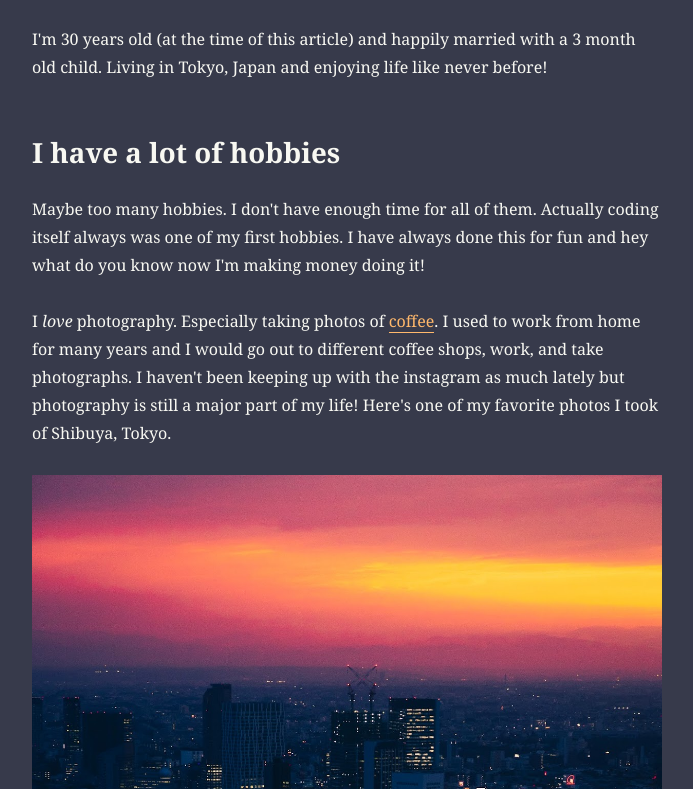
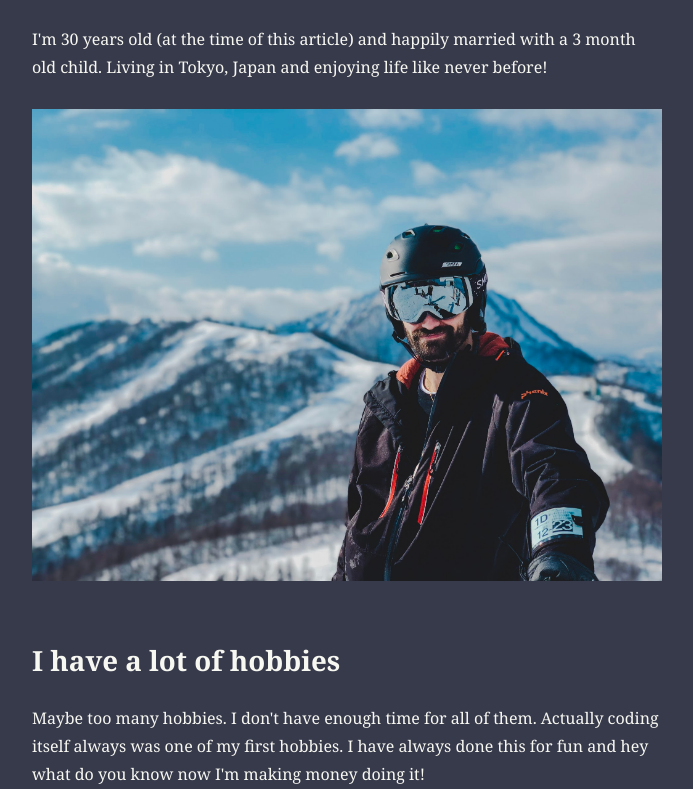
Before and after one commit to sct/sct.dev, a Gatsby site: page /its-about-time/ in a window 1280 px wide. Shown: the part 565-1354 px from the top of the page, without its empty margins (293-986 px from the left). Built offline with nearby package versions, Linux system fonts and the light colour scheme; Gatsby itself is replaced by a stand-in of ours; some packages are replaced by stand-ins of ours.

Commit message:
Add another photo to post

```diff
--- a/content/blog/its-about-time/index.md
+++ b/content/blog/its-about-time/index.md
@@ -11,6 +11,8 @@ Wow what's this? Some sort of _internet blog_ or something? Well I guess that's
 Well I can only answer one of those questions. I'm Ryan. I'm an engineer. I've been programming since I was about 11 years old. I was always fascinated with the web and wanted to build things for myself. So 11 year old me would sit in the local Barnes and Noble and read every programming book I could get my hands on. Started with Perl and as of this day I am knee deep in Javascript. Mainly focusing on the frontend side of things.
 
 I'm 30 years old (at the time of this article) and happily married with a 3 month old child. Living in Tokyo, Japan and enjoying life like never before!
+
+![Me!](./me.jpg)
 
 ## I have a lot of hobbies
 
```
Also changed, not shown: content/blog/its-about-time/me.jpg (added).
